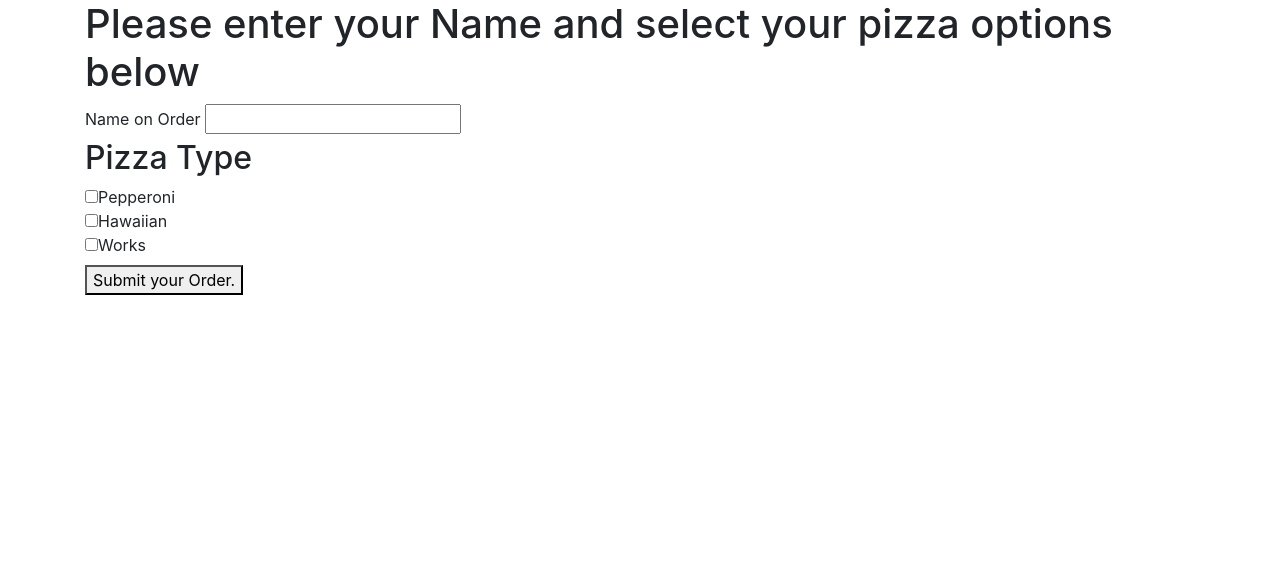
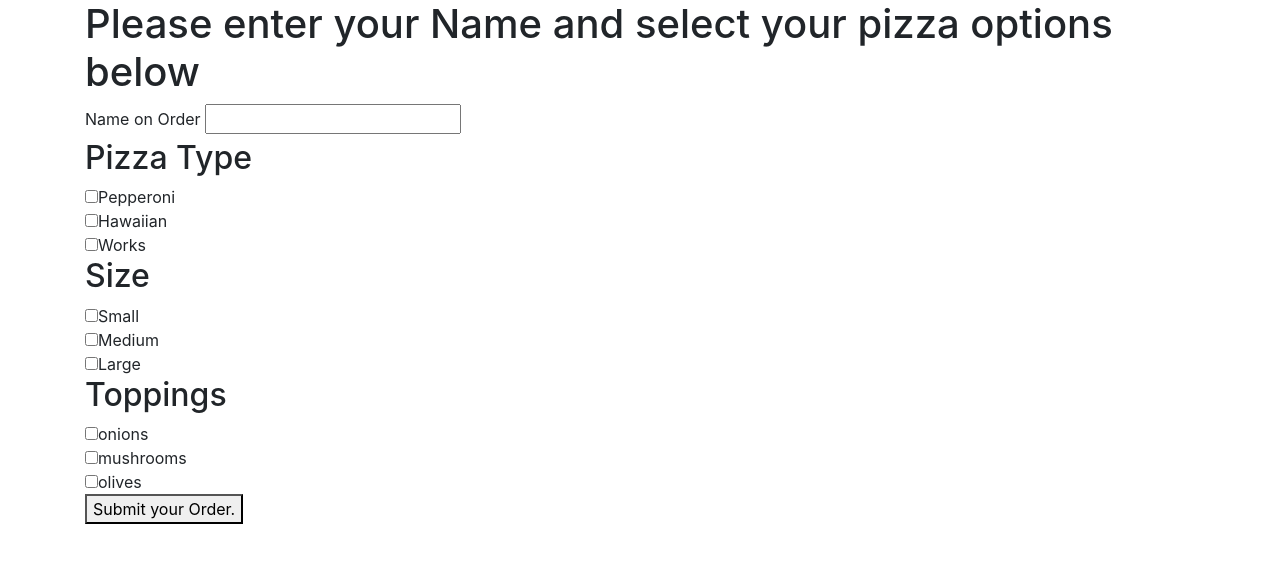
Before and after one commit to FatherofDharma/Independent-Project--Pizza-Company, a plain HTML site: page index.html in a window 1280 px wide. Drawn offline with nearby package versions, Linux system fonts and the light colour scheme.

Commit message:
add user logic to total the input values of checked boxes for current pizza cost.

```diff
--- a/index.html
+++ b/index.html
@@ -17,10 +17,17 @@
       <label for="name">Name on Order</label>
       <input id="orderName" type="text" name="name" value="">
       <h2>Pizza Type</h2>
-      <input type="checkbox" name="pizza" value="pepperoni">Pepperoni<br>
-      <input type="checkbox" name="pizza" value="hawaiian">Hawaiian<br>
-      <input type="checkbox" name="pizza" value="works">Works<br>
-      <h2></h2>
+      <input type="checkbox" name="pizzatype" value="pepperoni">Pepperoni<br>
+      <input type="checkbox" name="pizzatype" value="hawaiian">Hawaiian<br>
+      <input type="checkbox" name="pizzatype" value="works">Works<br>
+      <h2>Size</h2>
+      <input id="small" type="checkbox" name="pizza" value="10">Small<br>
+      <input id="medium" type="checkbox" name="pizza" value="12">Medium<br>
+      <input id="large" type="checkbox" name="pizza" value="14">Large<br>
+      <h2>Toppings</h2>
+      <input type="checkbox" name="pizza" value="1">onions<br>
+      <input type="checkbox" name="pizza" value="1">mushrooms<br>
+      <input type="checkbox" name="pizza" value="1">olives<br>
       <button type="submit" class="button" name="button">Submit your Order.</button>
     </form>
     <div id="placedOrder">
--- a/js/scripts.js
+++ b/js/scripts.js
@@ -66,17 +66,20 @@ currentOrderList.addOrder(order2);
 order1.addPizza(newPizza1);
 
 //User interface logic section.
-$(document).ready(function() {
+$(document).ready(function () {
   $('#newOrder').submit(function (event) {
     event.preventDefault();
-
     var inputtedOrderName = $('input#orderName').val();
     $('input#orderName').val('');
-    console.log(inputtedOrderName);
-    var inputtedOrder = new Order(inputtedOrderName)
+    var newPizza = new Pizza('', '', )
+    var inputtedOrder = new Order(inputtedOrderName);
     currentOrderList.addOrder(inputtedOrder);
-    $('#placedOrder').text('Your total cost is $ ' + currentOrderList)
+    var runningTotal = 0;
+    $('input:checkbox[name=pizza]:checked').each(function () {
+        runningTotal += (parseInt($(this).val()));
+      });
 
+    $('#placedOrder').text('Your total cost is $ ' + currentOrderList);
 
-  })
-})
+  });
+});
```
